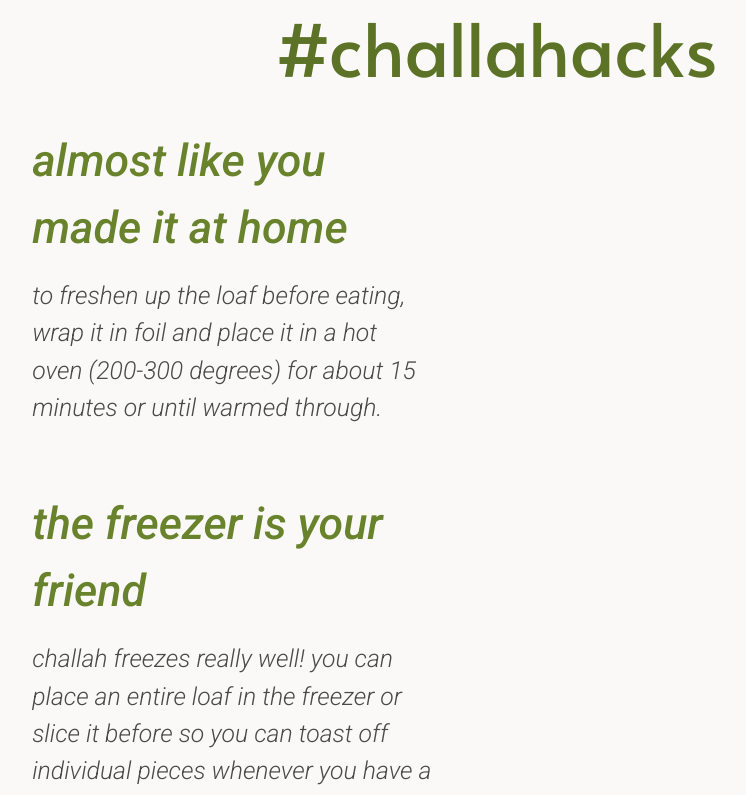
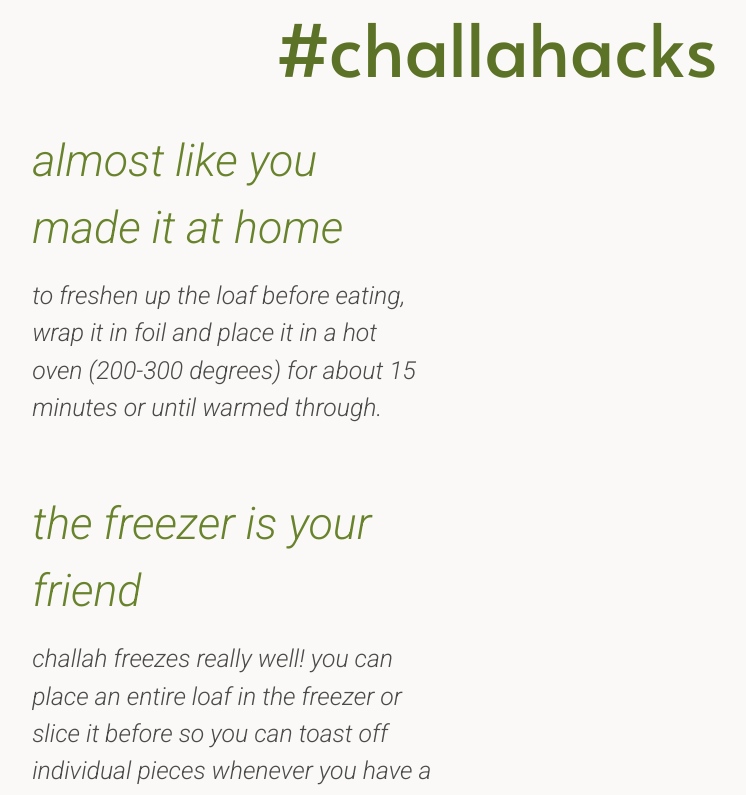
Before and after one commit to capetillo/challahlujah, a React (Create React App) app: page / in a window 1280 px wide. Shown: the part 3740-4535 px from the top of the page, without its empty margins (145-891 px from the left). Built offline with nearby package versions, Linux system fonts and the light colour scheme.

Commit message:
font issues

```diff
--- a/src/components/ChallahHacks/ChallahHacks.css
+++ b/src/components/ChallahHacks/ChallahHacks.css
@@ -16,7 +16,7 @@
   font-family: 'Roboto', sans-serif;
   color: rgb(105, 131, 45);
   text-align: left;
-  font-style: italic;
+  font-weight: 150;
 }
 
 .hack-context {
```
